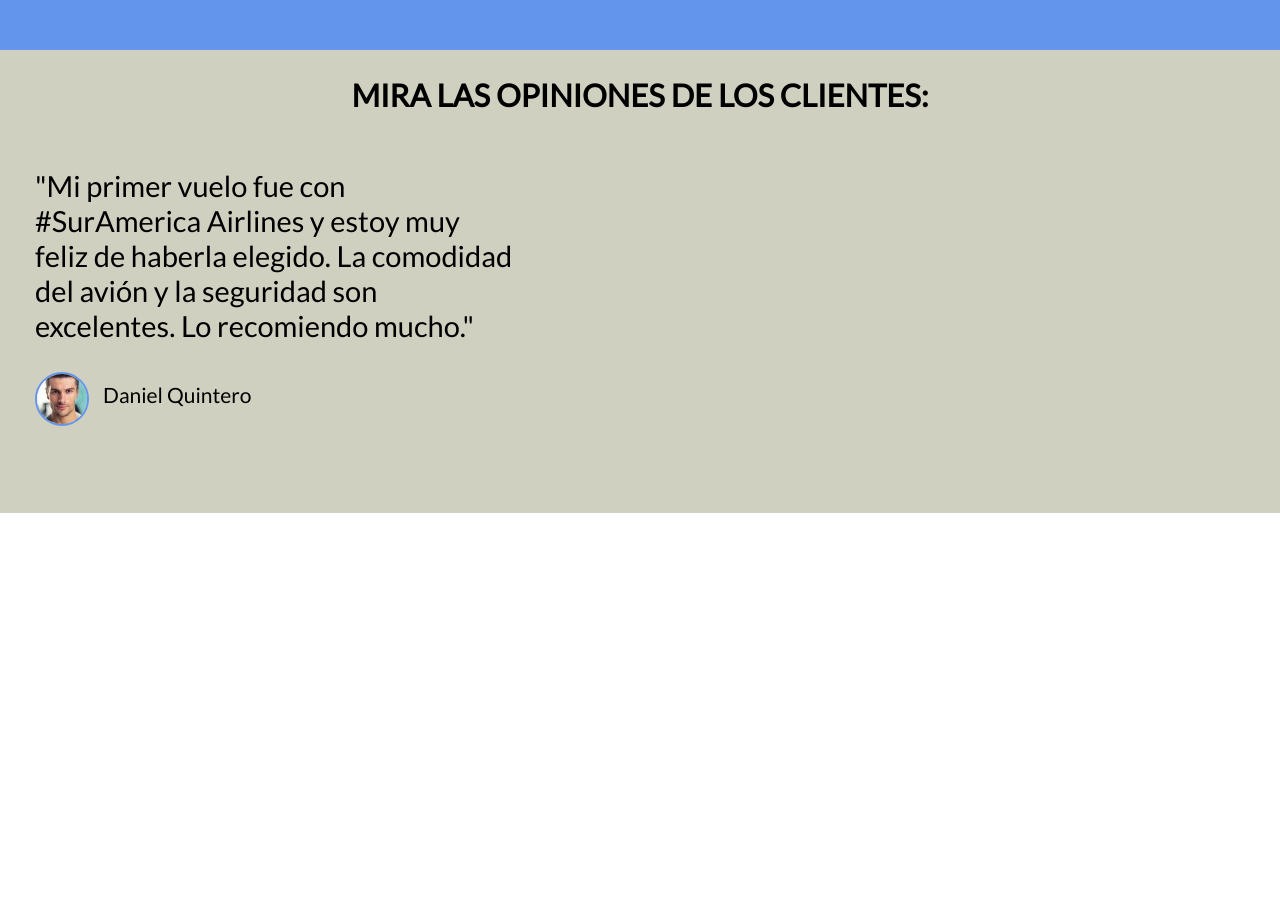
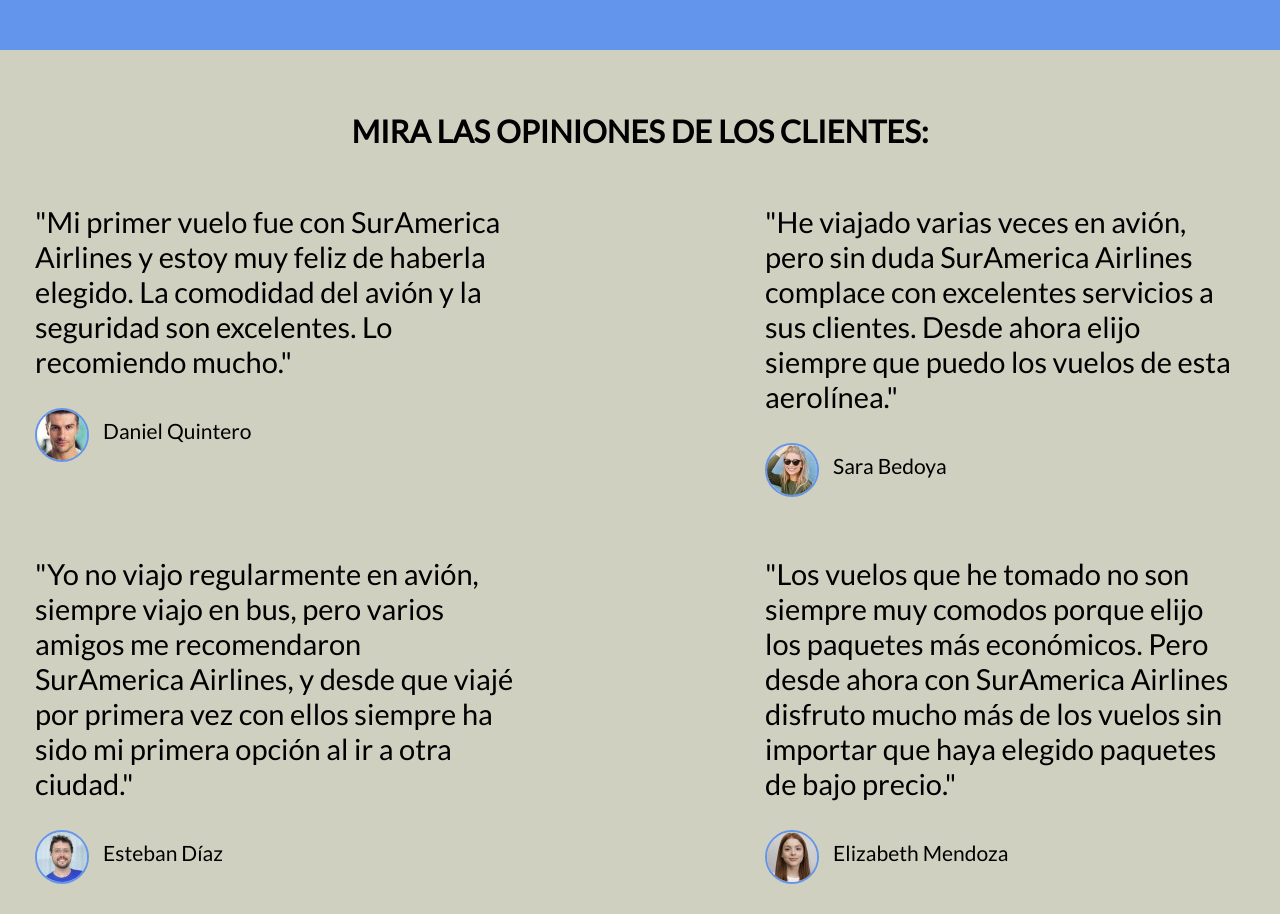
Before and after one commit to YonierVasquezMarin/SurAmerica-Airlines, a plain HTML site: page index.html in a window 1280 px wide. Shown: the part 1520-2434 px from the top of the page. Before the commit the page ends 2033 px from the top, so only its background shows below. Drawn offline with Linux system fonts and the light colour scheme.

Commit message:
Zona de reseñas terminada Zona de reseñas completa. Se editó el color del botón de cerrar menú y se dejo transparente.

```diff
--- a/index.html
+++ b/index.html
@@ -77,24 +77,49 @@
         <article id="zonaDeComentarios">
             <div id="zonaDeComentarios-centrado">
                 <h1>MIRA LAS OPINIONES DE LOS CLIENTES:</h1>
+                <div class="cajaDelMensaje">
                     <div>
-                    <p>"Mi primer vuelo fue con #SurAmerica Airlines y estoy muy feliz de
+                        <p>"Mi primer vuelo fue con SurAmerica Airlines y estoy muy feliz de
                             haberla elegido. La comodidad del avión y la seguridad son
                             excelentes. Lo recomiendo mucho."</p>
-                    <img src="imgs/personas/foto-hombre-1.jpg" alt="imagen de un hombre">
+                        <img src="imgs/personas/img-hombre-1.jpg" alt="imagen de un hombre">
                         <span>Daniel Quintero</span>
                     </div>
                     <div>
-                    <p></p>
+                        <p>"He viajado varias veces en avión, pero sin duda SurAmerica
+                            Airlines complace con excelentes servicios a sus clientes.
+                            Desde ahora elijo siempre que puedo los vuelos de esta
+                            aerolínea."
+                        </p>
+                        <img src="imgs/personas/img-mujer-1.jpg" alt="imagen de una mujer">
+                        <span>Sara Bedoya</span>
+                    </div>
+                </div>
+
+                <div class="cajaDelMensaje">
+                    <div>
+                        <p>"Yo no viajo regularmente en avión, siempre viajo en bus, pero
+                            varios amigos me recomendaron SurAmerica Airlines, y desde que
+                            viajé por primera vez con ellos siempre ha sido mi primera
+                            opción al ir a otra ciudad."
+                        </p>
+                        <img src="imgs/personas/img-hombre-2.jpg" alt="imagen de un hombre">
+                        <span>Esteban Díaz</span>
                     </div>
                     <div>
-                    <p></p>
+                        <p>"Los vuelos que he tomado no son siempre muy comodos porque elijo
+                            los paquetes más económicos. Pero desde ahora con SurAmerica
+                            Airlines disfruto mucho más de los vuelos sin importar que haya
+                            elegido paquetes de bajo precio."
+                        </p>
+                        <img src="imgs/personas/img-mujer-2.jpg" alt="imagen de una mujer">
+                        <span>Elizabeth Mendoza</span>
                     </div>
-                <div>
-                    <p></p>
                 </div>
             </div>
         </article>
     </main>
+
+
 </body>
 </html>
--- a/styles/header.css
+++ b/styles/header.css
@@ -84,7 +84,7 @@ body {
                     background-color: transparent;
                 }
                 #btnCerrarMenu > span {
-                    font-size: 38px;
+                    font-size: 37px;
                 }
             #navegacionPantallasChicas > ol {
                 margin: 0 auto;
@@ -104,7 +104,7 @@ body {
                     }
 
 
-@media (max-width : 832px) {
+@media (max-width : 841px) {
     header {
         height: fit-content;
     }
--- a/styles/index.css
+++ b/styles/index.css
@@ -54,26 +54,39 @@
     .zonasDeContenido > div {
         margin-bottom: 56px;
     }
+    .zonasDeContenido:nth-child(even) > div {
+        margin-left: 0px;
+    }
 }
 
 
 /* Zona de comentarios */
 #zonaDeComentarios {
     background-color: #d0d0c0;
-    padding: 0 21px;
+    padding: 0 27px;
 }
 #zonaDeComentarios-centrado {
     display: flex;
     flex-flow: column nowrap;
     max-width: 1210px;
     margin: 0 auto;
+    padding-top: 36px;
 }
     #zonaDeComentarios h1 {
         font-size: 31px;
         align-self: center;
     }
-    #zonaDeComentarios-centrado div {
+    .cajaDelMensaje {
+        display: flex;
+        flex-flow: row wrap;
+        justify-content: space-between;
+    }
+    .cajaDelMensaje > div {
         max-width: 480px;
+        margin-bottom: 30px;
+    }
+    .cajaDelMensaje > div:nth-child(odd) {
+        margin-right: 44px;
     }
         #zonaDeComentarios p {
             font-size: 29px;
@@ -89,3 +102,13 @@
             margin-left: 11px;
             font-size: 21px;
         }
+
+@media (max-width : 1090px) {
+    .cajaDelMensaje {
+        flex-flow: column wrap;
+        align-content: center;
+    }
+    .cajaDelMensaje > div:nth-child(odd) {
+        margin-right: 0px;
+    }
+}
```
Also changed, not shown: imgs/personas/img-hombre-1.jpg (renamed from imgs/personas/foto-hombre-1.jpg), imgs/personas/img-hombre-2.jpg (added), imgs/personas/img-mujer-1.jpg (added), imgs/personas/img-mujer-2.jpg (added). Lines whose indentation alone changed are shown as unchanged.
